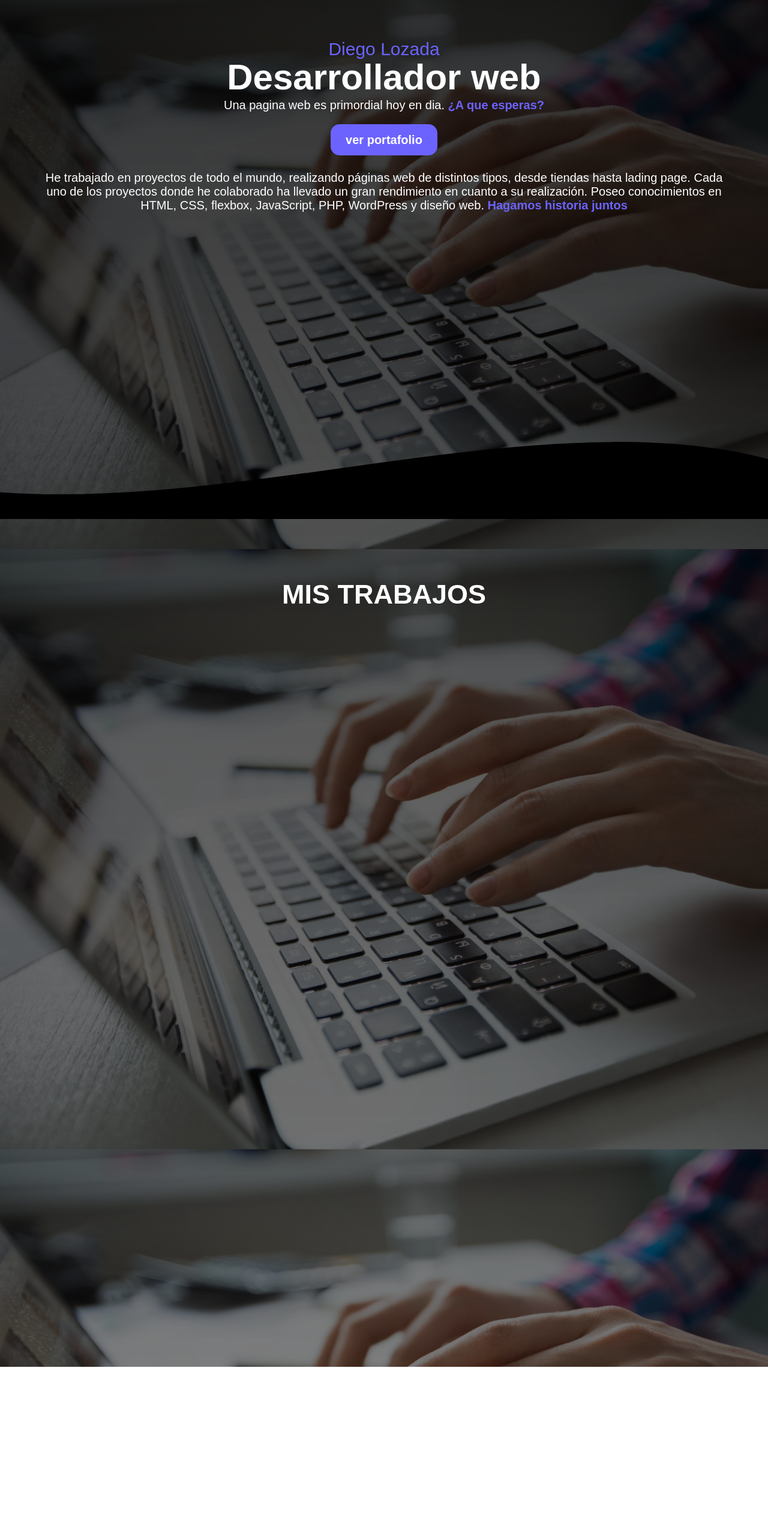
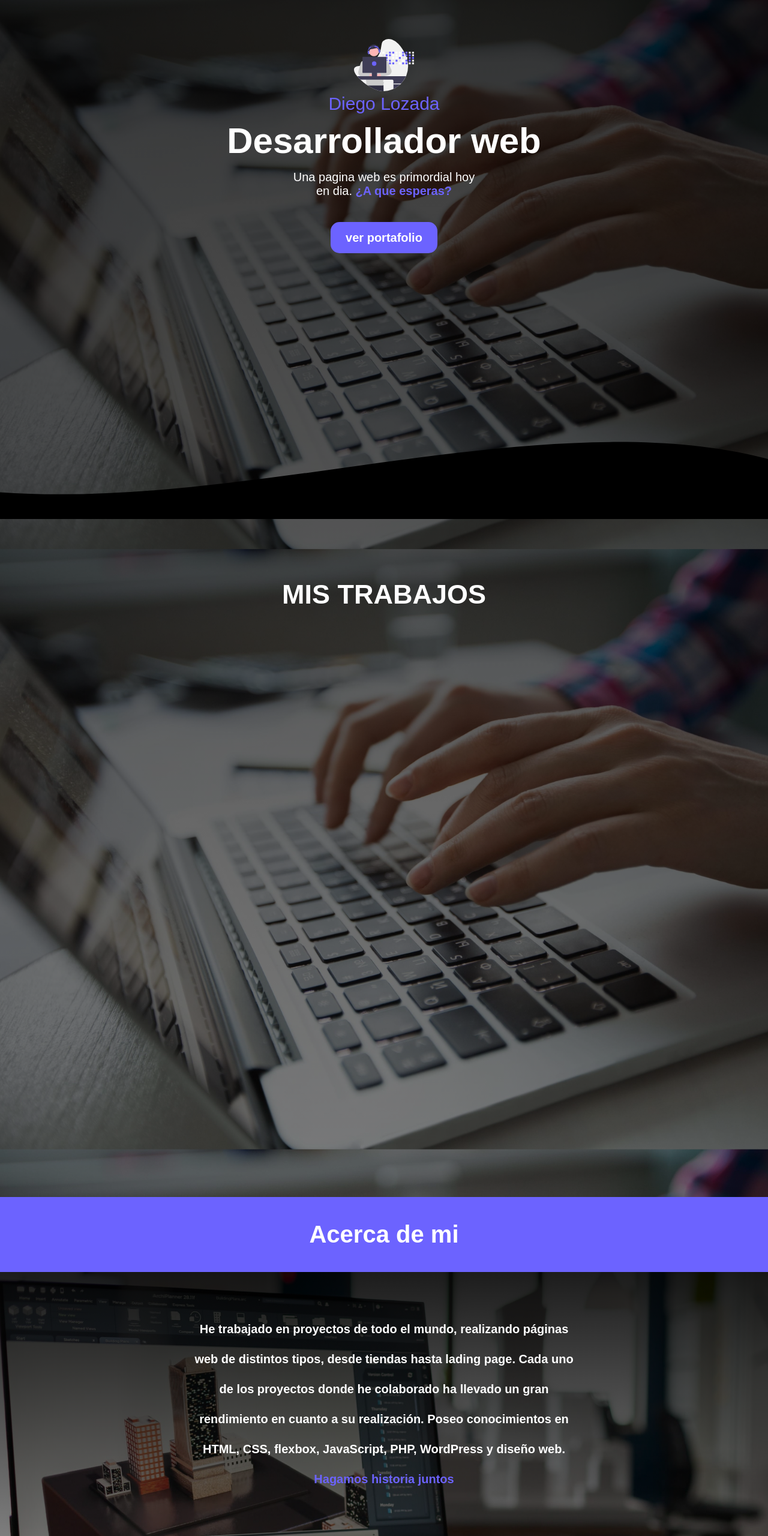
Before and after one commit to Diego-Lozada/Diego-Lozada.github.io, a plain HTML site: page index.html in a window 1280 px wide. Shown: the part 85-2645 px from the top of the page at 60% size. Before the commit the page ends 2363 px from the top, so only its background shows below. Drawn offline with nearby package versions, Linux system fonts and the light colour scheme; a script that the page names is missing.

Commit message:
initial commit

```diff
--- a/estilos.css
+++ b/estilos.css
@@ -17,6 +17,13 @@ background-size: 1500px;
 	width: 90%;
 	margin: auto;
 
+}
+ .inicio img{
+	margin: 0;
+	padding: 0;
+}
+.inicio img{
+	width:  100px;
 }
 .inicio{
 	display: flex;
@@ -41,7 +48,7 @@ background-size: 1500px;
 	color:  #fff;
 	font-size: 60px;
 margin-bottom: 15px;
-line-height: 40px;
+
 }
 
 .iniciotexto .descripcion {
@@ -50,6 +57,7 @@ line-height: 40px;
 	width: 60%;
  margin: auto;
 	margin-bottom: 35px;
+	padding-bottom: 20px;
 }
 .iniciotexto span{
 	 color: #6C63FF;
@@ -71,25 +79,11 @@ line-height: 40px;
    background: #3F3D56;
    color: #fff;
 }
-
-.sobre-mi{
-padding-top: 40px;
-	width: 100%;
-
+.columnas{
+	display: flex;
+	flex-wrap: wrap;
+	padding-top: 70px;
 }
-.sobre-mi p{
-	font-size: 20px;
-	width: 100%;
-	margin: auto;
-	color: #fff;
-	text-align: center;
-}
-
-.sobre-mi  span{
-		color: #6C63FF;
-		font-weight: 600;
-}
-
 
 
 .trabajos{
@@ -124,10 +118,10 @@ margin-bottom: 50px;
 }
 
 .trabajo img:hover{
-	width: 515px;
+	width: 375px;
 }
 .trabajo img{
-	width: 500px;
+	width: 350px;
 	margin: 20px;
 	transition: .7s;
 }
@@ -277,6 +271,43 @@ margin-right: 0px;
 		transform: translateX(100%);
 	}
 }
+
+.informacion {
+	background-image: linear-gradient(rgba(0, 0, 0, 8), rgba(0, 0, 0, 0.5)), url(computadora.jpg);
+	background-size: 1500px;
+}
+.Acerca-de-mi{
+	background: #6C63FF;
+	padding-top: 40px;
+	padding-bottom: 40px;
+}
+.Acerca-de-mi h2{
+	font-size: 40px;
+text-align: center;
+	color: #fff;
+}
+
+.sobre-mi{
+	padding-top: 70px;
+	padding-bottom: 70px;
+line-height: 50px;
+	width: 50%;
+	margin: auto;
+}
+.sobre-mi p{
+	font-size: 20px;
+	width: 100%;
+	margin: auto;
+	color: #fff;
+	font-weight: 700;
+	text-align: center;
+}
+
+.sobre-mi  span{
+		color: #6C63FF;
+		font-weight: 600;
+}
+
 /*----Menu----*/
 
 
@@ -456,21 +487,13 @@ line-height: 30px;
 }
 @media screen and (max-width:350px){
 		.inicio{
-		padding-top: 70px;
+		padding-top: 80px;
 	}
 .seccion2{
-		margin-bottom: 100px;
+		margin-bottom: 90px;
 	}
 	.ola{
 		padding-top: 100px;
 	}
 }
 }
-@media screen and (max-width: 288px){
-	.seccion2{
-
-	}
-	.inicio{
-		padding-top: 100px;
-	}
-}
--- a/index.html
+++ b/index.html
@@ -27,7 +27,9 @@
 <section class="seccion">
 	<section class="seccion2">
 	<div class="inicio"  id="inicio" >
+
 	<div class="iniciotexto">
+			<img src="undraw_Developer_activity_re_39tg.svg" >
 		<p class="nombre">Diego Lozada</p>
 		<h1>Desarrollador web</h1>
 		<p class="descripcion">Una pagina web es primordial
@@ -35,9 +37,6 @@
         	<!--<a href="https://api.whatsapp.com/send?phone=584244954442&text=Hola,%20estoy%20interesado%20en%20una%20Pagina%20web">CONTACTAME</a> -->
         	<a href="#portafolio">ver portafolio</a>
 
-	<div class="sobre-mi">
-			<p>He trabajado en proyectos de todo el mundo, realizando páginas web de distintos tipos, desde tiendas hasta lading page. Cada uno de los proyectos donde he colaborado ha llevado un gran rendimiento en cuanto a su realización. Poseo conocimientos en HTML, CSS, flexbox, JavaScript, PHP, WordPress y diseño web. <span>Hagamos historia juntos<span></p>
-		</div>
 	</div>
 	</div>
 
@@ -83,8 +82,14 @@
 		</div>
 	</div>
 </section>
-
-
+<section class="informacion">
+	<div class="Acerca-de-mi">
+		<h2>Acerca de mi</h2>
+	</div>
+	<div class="sobre-mi">
+			<p>He trabajado en proyectos de todo el mundo, realizando páginas web de distintos tipos, desde tiendas hasta lading page. Cada uno de los proyectos donde he colaborado ha llevado un gran rendimiento en cuanto a su realización. Poseo conocimientos en HTML, CSS, flexbox, JavaScript, PHP, WordPress y diseño web. <span>Hagamos historia juntos<span></p>
+		</div>
+</section>
 
 <script src="https://kit.fontawesome.com/c15b744a04.js"></script>
  <script src="https://unpkg.com/aos@2.3.1/dist/aos.js"></script>
```
Also changed, not shown: computadora.jpg (added).
